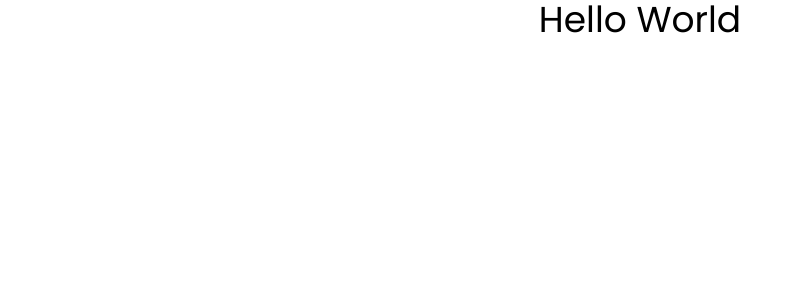
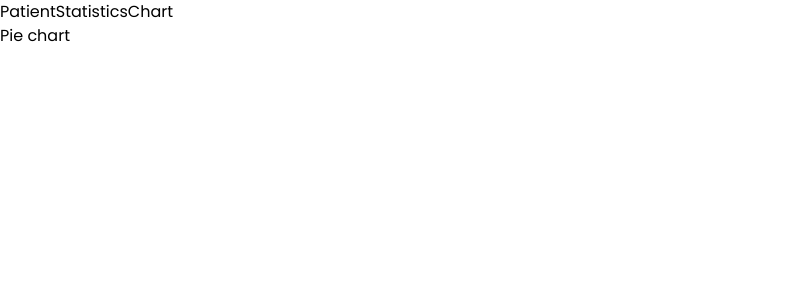
Before and after one commit to zreonx/hms-dashboard, a React (Vite) app in the folder frontend/: page / in a window 1280 px wide. Shown: the top 300 px of the page, without its empty margins (0-801 px from the left). Built offline with nearby package versions, Linux system fonts and the light colour scheme; a web font is replaced by a local one.

Commit message:
added nivo charts pie and graph

```diff
--- a/frontend/package.json
+++ b/frontend/package.json
@@ -10,6 +10,9 @@
     "preview": "vite preview"
   },
   "dependencies": {
+    "@nivo/bar": "^0.86.0",
+    "@nivo/core": "^0.86.0",
+    "@nivo/pie": "^0.86.0",
     "react": "^18.2.0",
     "react-dom": "^18.2.0"
   },
--- a/frontend/src/App.jsx
+++ b/frontend/src/App.jsx
@@ -1,9 +1,21 @@
-import "./App.css";
+import CardTotals from "./components/CardTotals";
+import PatientStatisticsChart from "./components/PatientStatisticsChart";
 
 const App = () => {
   return (
     <>
-      <h1 className='text-center text-4xl'>Hello World</h1>
+      {/* <div className='flex flex-row gap-5 p-5 max-md:flex-col'>
+        <CardTotals />
+        <CardTotals />
+        <CardTotals />
+        <CardTotals />
+      </div> */}
+      <div>
+        <div>
+          <PatientStatisticsChart />
+        </div>
+        <div>Pie chart</div>
+      </div>
     </>
   );
 };
--- /dev/null
+++ b/frontend/src/components/CardTotals.jsx
@@ -0,0 +1,11 @@
+const CardTotals = () => {
+  return (
+    <div className='p-5 border shadow-sm rounded-md'>
+      <h3>Total Patients</h3>
+      <img src='' alt='' />
+      <span>255</span>
+    </div>
+  );
+};
+
+export default CardTotals;
--- /dev/null
+++ b/frontend/src/components/PatientStatisticsChart.jsx
@@ -0,0 +1,5 @@
+const PatientStatisticsChart = () => {
+  return <div>PatientStatisticsChart</div>;
+};
+
+export default PatientStatisticsChart;
```
Also changed, not shown: 1 other file (tests, documents, lock files or other folders).
